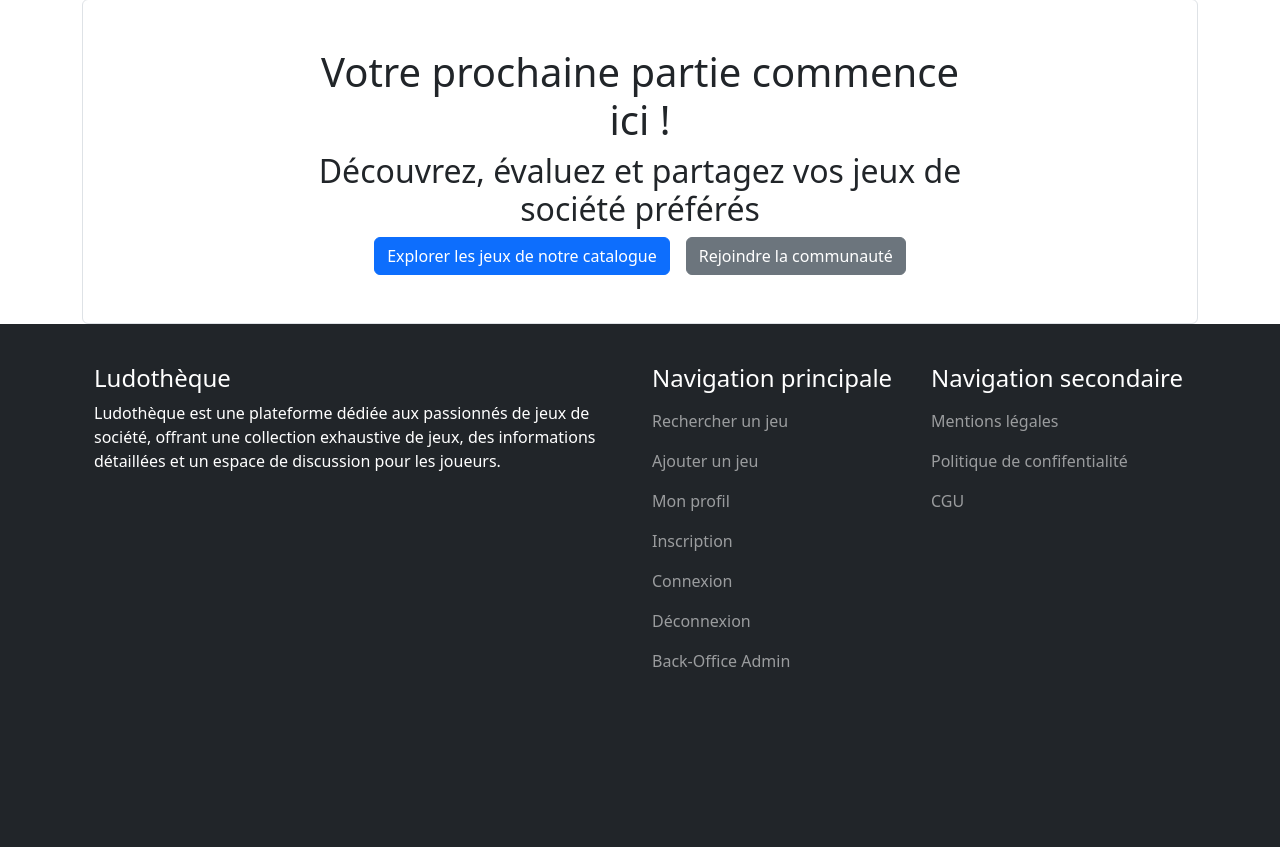
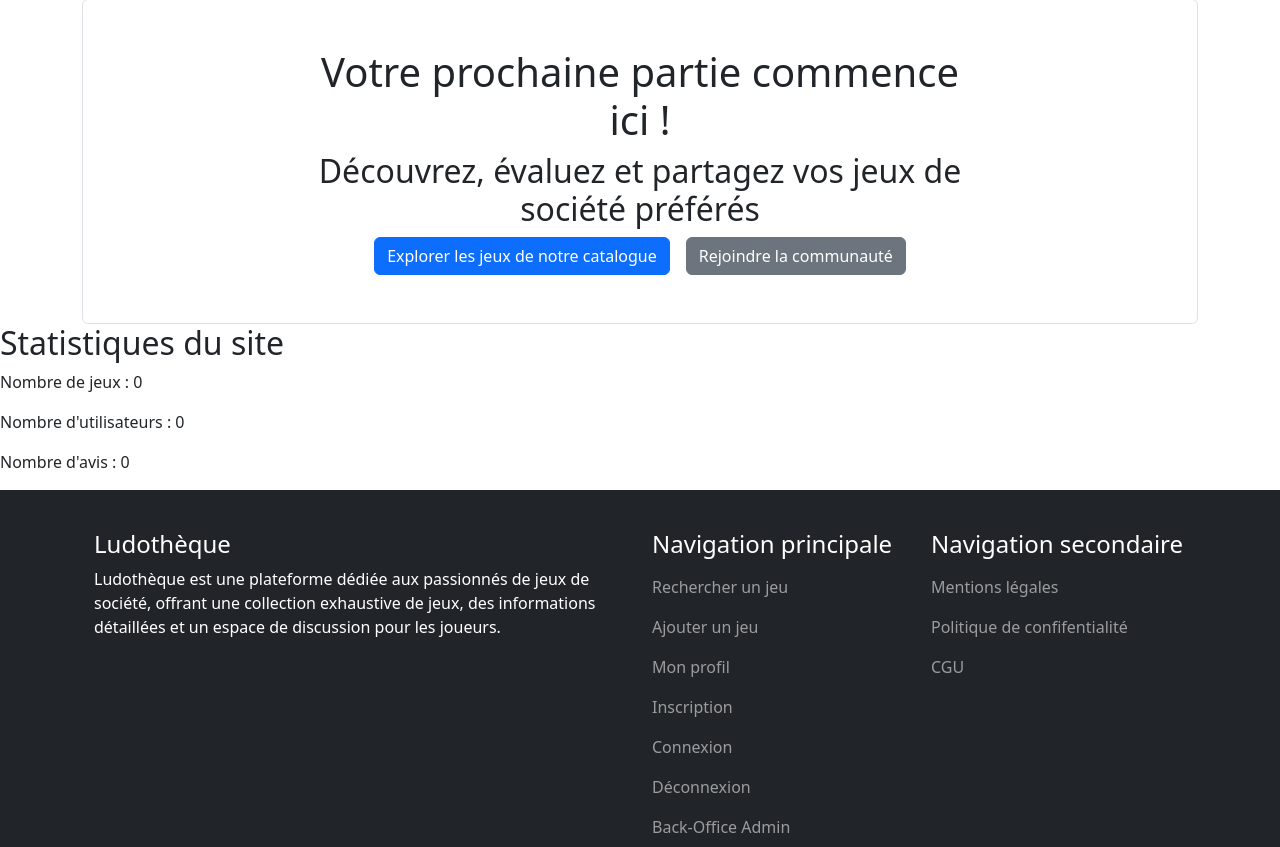
Before and after one commit to Spottingtrains/LudoScope, a PHP site: page / in a window 1280 px wide. Shown: the part 125-972 px from the top of the page. Before the commit the page ends 792 px from the top, so only its background shows below. Run offline with PHP 8.4, Linux system fonts and the light colour scheme; data that the repository does not hold is empty.

Commit message:
feat(home): add statistics section and implement getStats function

```diff
--- a/app/controllers/homeController.php
+++ b/app/controllers/homeController.php
@@ -1,12 +1,12 @@
 <?php
 require_once __DIR__ . '/../../app/models/database.php';
 require_once __DIR__ . '/../../app/models/jeu.php';
+require_once __DIR__ . '/../../app/models/stats.php';
 
 function home() {
     // test de connexion à la base de données
     $conn = connect();
-
     $jeux = getAllJeux($conn);
-
+    $stats = getStats($conn);
     include 'app/views/home.php';
 }
--- a/app/models/database.php
+++ b/app/models/database.php
@@ -1,4 +1,5 @@
 <?php
+// fonction de connexion à la base de données
 function connect() {
     try {
         $host = $GLOBALS['dotenv']['DB_HOST'];
--- a/app/models/jeu.php
+++ b/app/models/jeu.php
@@ -33,18 +33,3 @@ function getDemandesEnAttente($conn) {
     $result = $stmt->get_result();
     return $result->fetch_all(MYSQLI_ASSOC);
 }
-
-function getStats($conn) {
-    $stats = [];
-
-    $result = $conn->query("SELECT COUNT(*) as total FROM jeu");
-    $stats['nb_jeux'] = $result->fetch_assoc()['total'];
-
-    $result = $conn->query("SELECT COUNT(*) as total FROM utilisateur");
-    $stats['nb_utilisateurs'] = $result->fetch_assoc()['total'];
-
-    $result = $conn->query("SELECT COUNT(*) as total FROM avis");
-    $stats['nb_avis'] = $result->fetch_assoc()['total'];
-
-    return $stats;
-}
--- /dev/null
+++ b/app/models/stats.php
@@ -0,0 +1,16 @@
+<?php
+
+function getStats($conn) {
+    $stats = [];
+
+    $result = $conn->query("SELECT COUNT(*) as total FROM jeu");
+    $stats['nb_jeux'] = $result->fetch_assoc()['total'];
+
+    $result = $conn->query("SELECT COUNT(*) as total FROM utilisateur");
+    $stats['nb_utilisateurs'] = $result->fetch_assoc()['total'];
+
+    $result = $conn->query("SELECT COUNT(*) as total FROM avis");
+    $stats['nb_avis'] = $result->fetch_assoc()['total'];
+
+    return $stats;
+}
--- a/app/views/home.php
+++ b/app/views/home.php
@@ -15,6 +15,7 @@ require_once __DIR__ . '/../../app/middleware/auth.php';
         <?php unset($_SESSION['success']); ?>
     <?php endif; ?>
     <!-- Section hero et CTA -->
+    <!-- TODO: vérifier les classes Bootstrap -->
     <section class="py-24 ">
         <div class="container mw-screen-xl">
             <div class="bg-body rounded shadow-soft-3 border p-5">
@@ -42,6 +43,15 @@ require_once __DIR__ . '/../../app/middleware/auth.php';
             </div>
         </div>
     </section>
+    <!-- Section statistiques du sites -->
+    <section>
+        <div>
+            <h2>Statistiques du site</h2>
+            <p>Nombre de jeux : <?= $stats['nb_jeux'] ?></p>
+            <p>Nombre d'utilisateurs : <?= $stats['nb_utilisateurs'] ?></p>
+            <p>Nombre d'avis : <?= $stats['nb_avis'] ?></p>
+        </div>
+    </section>
 </main>
 
 <?php
```
